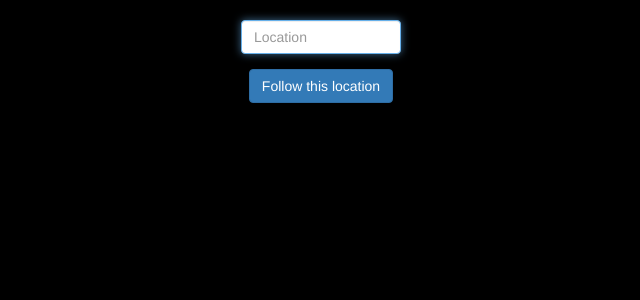
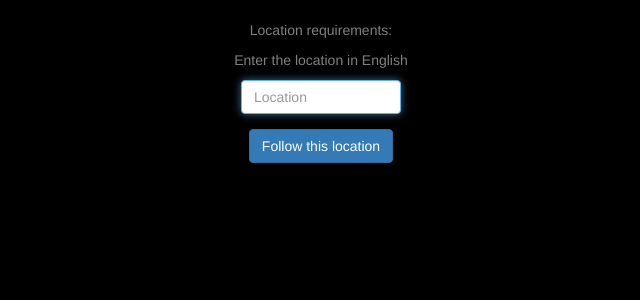
Before and after one commit to UgurhanC/hotspots, a Flask app: page /follow in a window 1280 px wide. Shown: the part 62-362 px from the top of the page, without its empty margins (319-959 px from the left). Run offline with Flask 2, Linux system fonts and the light colour scheme; a user stored in the database is signed in; some libraries are stand-ins or nearby versions.

```diff
--- a/application.py
+++ b/application.py
@@ -253,14 +253,14 @@ def upload():
     if request.method == 'POST':
 
         # go to the folder with the pictures
-        UPLOAD_FOLDER = os.getcwd() + "/pics"
+        folder = os.getcwd() + "/pics"
 
-        ALLOWED_EXTENSIONS = ['.png', '.jpg', '.jpeg']
+        allowed_extensions = ['.png', '.jpg', '.jpeg']
         file = request.files['image']
         extension = os.path.splitext(file.filename)[1]
 
         # check if an image is uploaded
-        if extension not in ALLOWED_EXTENSIONS:
+        if extension not in allowed_extensions:
             return apology("extension not allowed")
 
         # ensure location was submitted
@@ -269,18 +269,10 @@ def upload():
 
         # give every image a unique name
         file.filename = str(uuid.uuid4()) + extension
-        photo = os.path.join(UPLOAD_FOLDER, file.filename)
+        photo = os.path.join(folder, file.filename)
         location = str(request.form.get("location")).lower().capitalize()
 
-        # upload filename to database without caption
-        if not request.form.get("caption"):
-            db.execute("INSERT INTO photo (user_id, filename, location) VALUES (:user_id, :filename, :location)",
-                       user_id=session["user_id"], filename=file.filename, location=location)
-
-        # upload filename with caption
-        else:
-            db.execute("INSERT INTO photo (user_id, filename, location, caption) VALUES (:user_id, :filename, :location, :caption)",
-                       user_id=session["user_id"], filename=file.filename, location=location, caption=request.form.get("caption"))
+        photo_in_db(file.filename, location, request.form.get("caption"))
 
         file.save(photo)
 
--- a/helpers.py
+++ b/helpers.py
@@ -163,3 +163,14 @@ def is_liking_post(user_id, id):
         return False
     else:
         return True
+
+def photo_in_db(filename, location, caption):
+        # upload filename to database without caption
+        if not caption:
+            db.execute("INSERT INTO photo (user_id, filename, location) VALUES (:user_id, :filename, :location)",
+                       user_id=session["user_id"], filename=filename, location=location)
+
+        # upload filename with caption
+        else:
+            db.execute("INSERT INTO photo (user_id, filename, location, caption) VALUES (:user_id, :filename, :location, :caption)",
+                       user_id=session["user_id"], filename=filename, location=location, caption=caption)
--- a/static/styles.css
+++ b/static/styles.css
@@ -64,3 +64,15 @@ main td
   margin: auto;
   display: block;
 }
+
+body {background-color : black }
+.form-control {
+  width : 160px !important;
+  margin: auto !important;
+}
+.input-group, .form-control {
+    float: none !important;
+}
+.input-group-addon, .input-group-btn {
+display: initial !important;
+}
--- a/templates/follow.html
+++ b/templates/follow.html
@@ -6,6 +6,12 @@
 
 {% block main %}
     <form action="{{ url_for('follow') }}" method="post">
+        <font color="grey"> Location requirements:</font>
+        <p></p>
+        <details>
+            <summary><font color="grey">Enter the location in English</font></summary>
+        </details>
+        <p></p>
         <div class="form-group">
             <input autocomplete="off" autofocus class="form-control" name="location" placeholder="Location" type="text"/>
         </div>
--- a/templates/layout.html
+++ b/templates/layout.html
@@ -24,19 +24,6 @@
 
     </head>
 
-<style type="text/css">
-body {background-color : black }
-.form-control {
-  width : 160px !important;
-  margin: auto !important;
-}
-.input-group, .form-control {
-    float: none !important;
-}
-.input-group-addon, .input-group-btn {
-display: initial !important;
-}
-</style>
 
     <body>
     <div class = "container">
@@ -66,15 +53,13 @@ display: initial !important;
         {% endif %}
 
         </div>
-    </nav>
+        </nav>
 
-            <main>
-                {% block main %}{% endblock %}
-            </main>
+        <main>
+            {% block main %}{% endblock %}
+        </main>
 
     </div>
-
-
     </body>
 
 </html>
--- a/templates/upload.html
+++ b/templates/upload.html
@@ -10,10 +10,10 @@
             Browse <input type="file" name="image">
         </span>
         <p></p>
-        Location requirements:
+        <font color="grey"> Location requirements:</font>
         <p></p>
         <details>
-            <summary>Enter the location in English</summary>
+            <summary><font color="grey">Enter the location in English</font></summary>
         </details>
         <p></p>
         <div class="form-group">
```
Also changed, not shown: pics/39df3d1b-444e-4f2e-9754-5a97a6fbc8ab.jpg (added).
